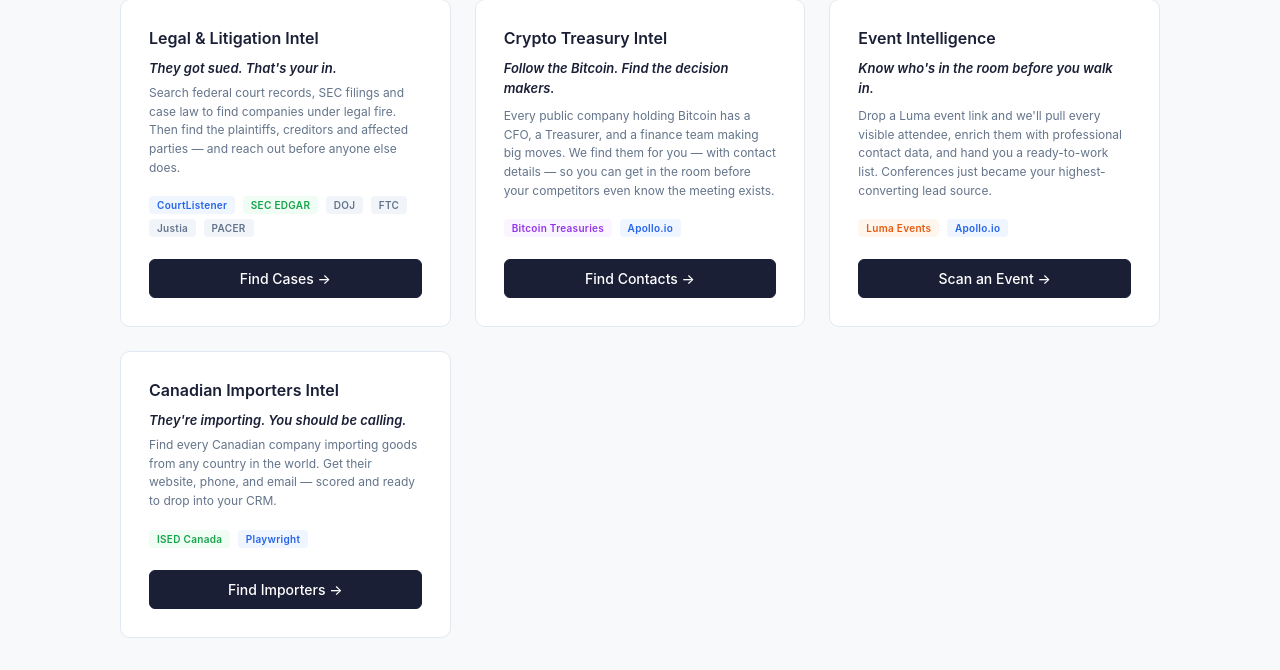
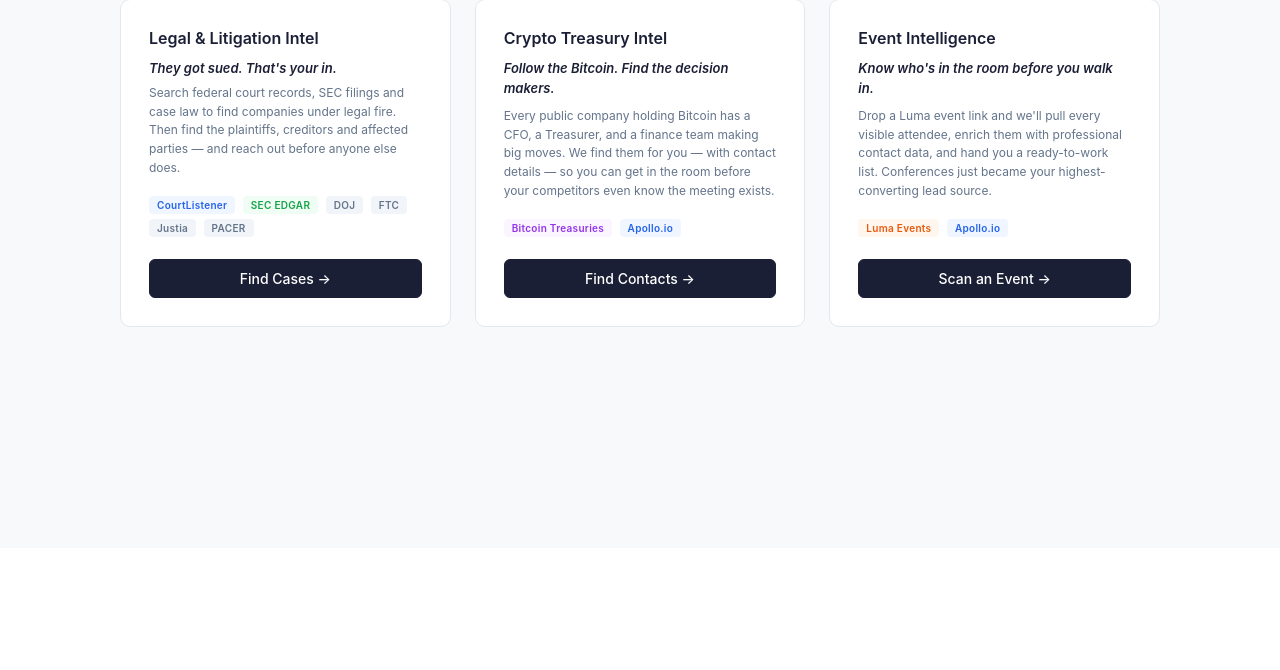
Before and after one commit to jonah-sdm/sdm-marketbeat, a Flask app: page / in a window 1280 px wide. Shown: the part 252-922 px from the top of the page. After the commit the page ends 579 px from the top, so only its background shows below. Run offline with Flask 3, Linux system fonts and the light colour scheme.

Commit message:
keep importers sector local only, remove from Render deploy

```diff
--- a/app.py
+++ b/app.py
@@ -79,12 +79,10 @@ app.config["MAX_CONTENT_LENGTH"] = 16 * 1024 * 1024
 from routes.legal import legal_bp
 from routes.treasury import treasury_bp
 from routes.events import events_bp
-from routes.importers import importers_bp
 
 app.register_blueprint(legal_bp)
 app.register_blueprint(treasury_bp)
 app.register_blueprint(events_bp)
-app.register_blueprint(importers_bp)
 
 
 # ── Home ─────────────────────────────────────────────────────────────────
--- a/templates/home.html
+++ b/templates/home.html
@@ -45,17 +45,6 @@
       </div>
       <a href="/events" class="btn">Scan an Event &rarr;</a>
     </div>
-
-    <div class="card">
-      <h2>Canadian Importers Intel</h2>
-      <p class="tagline">They're importing. You should be calling.</p>
-      <p>Find every Canadian company importing goods from any country in the world. Get their website, phone, and email &mdash; scored and ready to drop into your CRM.</p>
-      <div class="badges">
-        <span class="badge badge-green">ISED Canada</span>
-        <span class="badge badge-blue">Playwright</span>
-      </div>
-      <a href="/importers" class="btn">Find Importers &rarr;</a>
-    </div>
   </div>
 </div>
 {% endblock %}
```
Also changed, not shown: requirements.txt (+0 -8 lines).
